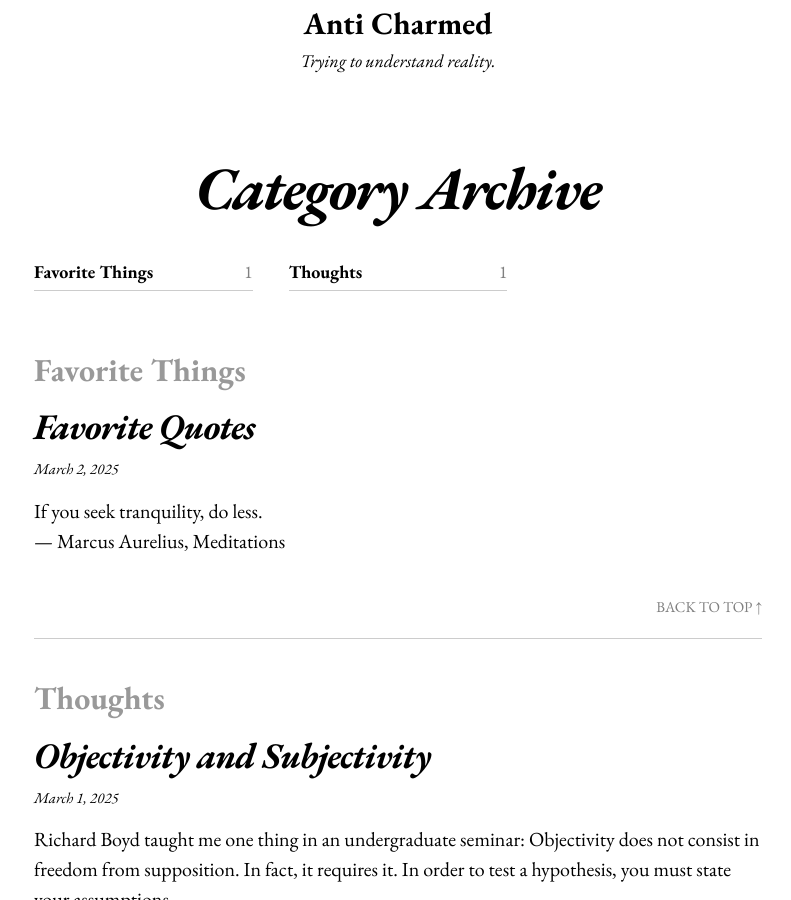
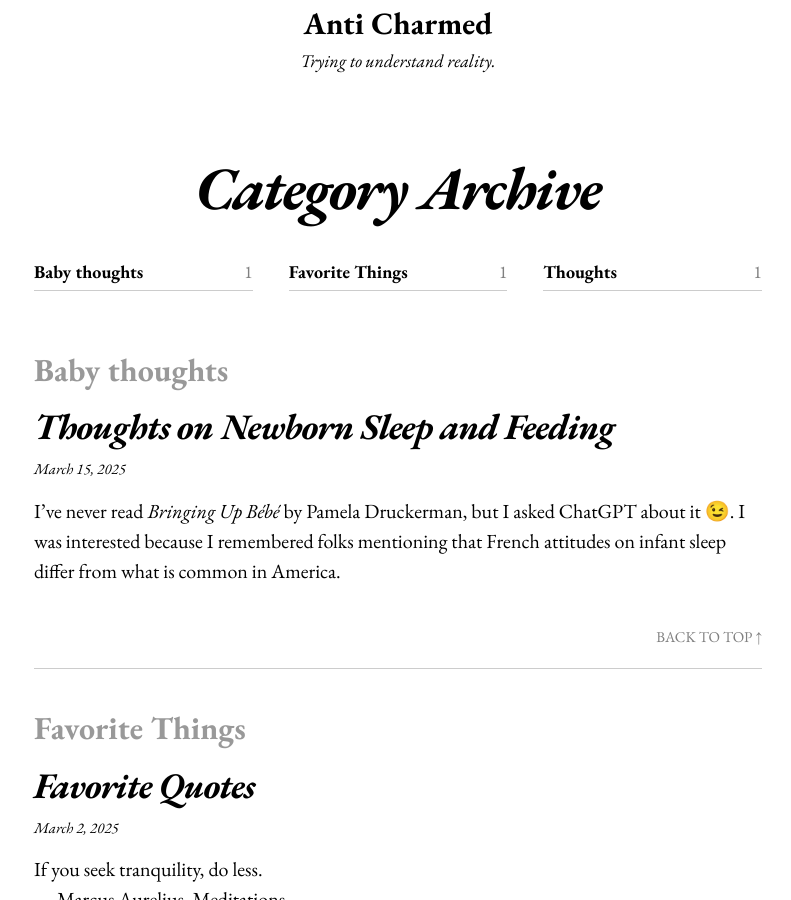
Before and after one commit to anticharmed/anticharmed.github.io, a Jekyll site: the page built from categories.md, in a window 1280 px wide and 900 px high, scrolled down 240 px. Shown: the whole window, without its empty margins (242-1033 px from the left). Built offline with Jekyll 4.4.1, drawn with Linux system fonts in a browser that asks for light colours; nearby versions of some CDN libraries; part of the change alters nothing that is shown.

Commit message:
add sleep and feeding stuff

```diff
--- a/_config.yml
+++ b/_config.yml
@@ -93,18 +93,19 @@ defaults:
       type: posts
     values:
       layout: post
-      share: true
+      share: false
+      author: false
 
 # Site Author
-author:
-  name:
-  picture:
-  email:
-  twitter:
-  links:
-    - title:
-      url:
-      icon:
+author: false
+#  name:
+#  picture:
+#  email:
+#  twitter:
+#  links:
+#    - title:
+#      url:
+#      icon:
 
 # Footer Links
 footer_links:
--- /dev/null
+++ b/_posts/2025-03-15-baby-sleep.md
@@ -0,0 +1,49 @@
+---
+title: "Thoughts on Newborn Sleep and Feeding"
+layout: post
+date: 2025-03-15
+last_modified_at: 2025-03-15
+categories:
+  - Baby thoughts
+tags:
+---
+
+I've never read _Bringing Up Bébé_ by Pamela Druckerman, but I asked ChatGPT about it 😉. I was interested because I remembered folks mentioning that French attitudes on infant sleep differ from what is common in America.
+
+It turns out that some of the insights are both intuitive and backed by independent research. Here are the key takeaways I found after digging in:
+
+## On Sleep
+
+1. **Pause briefly before responding to night wakings.**
+   Newborns often make noises or cry briefly in their sleep, especially during REM cycles. Instead of immediately intervening, it's helpful to wait a few moments to see if the baby naturally settles back to sleep. However, if a baby is clearly hungry or distressed, responding promptly is important.
+
+2. **If the baby remains unsettled, then respond.**
+   After waiting a short time to observe whether the baby is truly awake and in need, parents can step in to soothe and feed as needed.
+
+3. **Longer sleep stretches are possible by 3-4 months, but normal variability exists.**
+   While some babies naturally sleep through the night (or at least longer stretches) by this age, others may still wake for feeds, which is developmentally normal. Sleep patterns depend on factors like feeding, temperament, and biological readiness.
+
+## On Feeding
+
+1. **In the first few weeks, feed on demand.**
+   Newborns should be fed whenever they show hunger cues, typically every **2-3 hours** across a 24-hour period. There’s no need for rigid structure in this early stage.
+
+2. **Encourage full feedings while following hunger cues.**
+   Over time, parents can introduce some gentle structure by:
+   - Keeping the baby awake for **full feedings** instead of short, frequent “snacking.”
+   - Gradually spacing out feeds (e.g., if feeding every 2 hours, gently stretching to 2.5 or 3 hours when the baby seems ready).
+
+3. **Introduce a loose feeding rhythm around 2 months, based on baby's natural patterns.**
+   Around 6-8 weeks, babies often settle into a **flexible but structured** rhythm, such as:
+   - Morning → Mid-morning → Lunch → Afternoon → Dinner → Evening → Nighttime.
+   This should be **adapted to baby’s cues, not forced.**
+
+4. **Nighttime feeds often decrease as daytime intake increases, but not for all babies.**
+   By **3 months**, many babies naturally reduce night wakings as they consume more calories during the day. However, some babies still need nighttime feeds for healthy growth.
+
+5. **Feeding structure may help sleep but isn’t the only factor.**
+   Ensuring a baby eats enough during the day **can support longer sleep stretches**, but sleep regulation also depends on factors like developmental stage, sleep environment, and individual temperament.
+
+---
+
+_Bringing Up Bébé_ almost certainly has more to say beyond sleep and feeding. Maybe I'll actually read it someday.
```
Also changed, not shown: _posts/2025-03-02-favorite-things.md (renamed from _posts/2025-03-01-objectivity-subjectivity copy.md).
